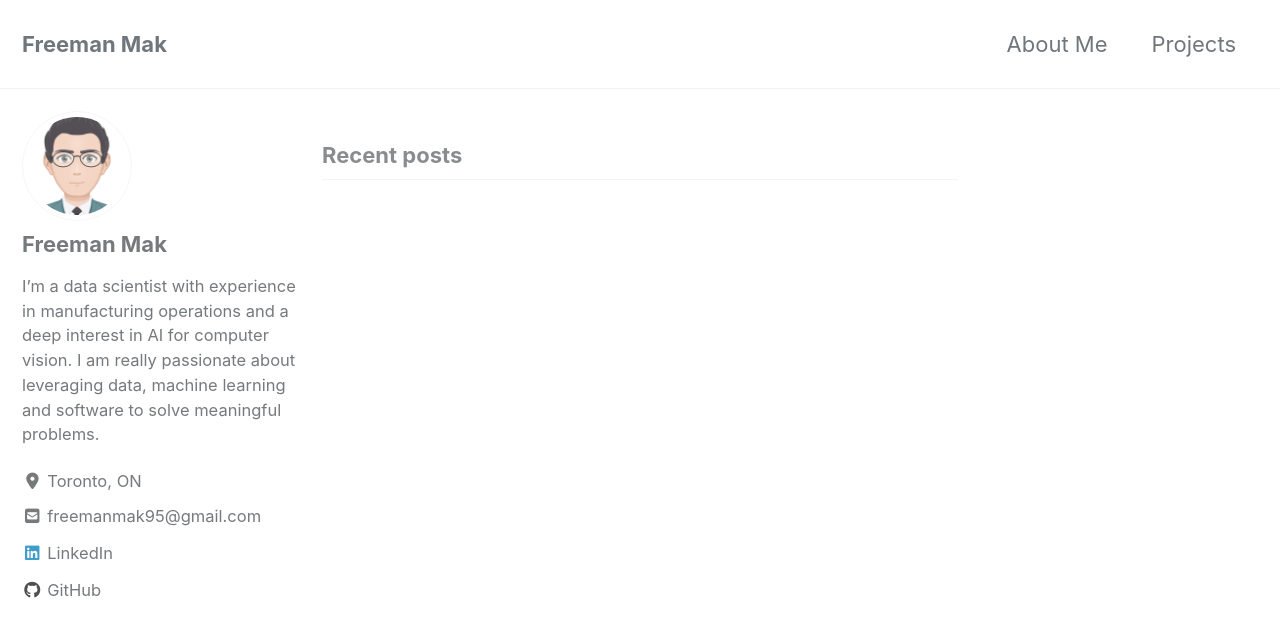
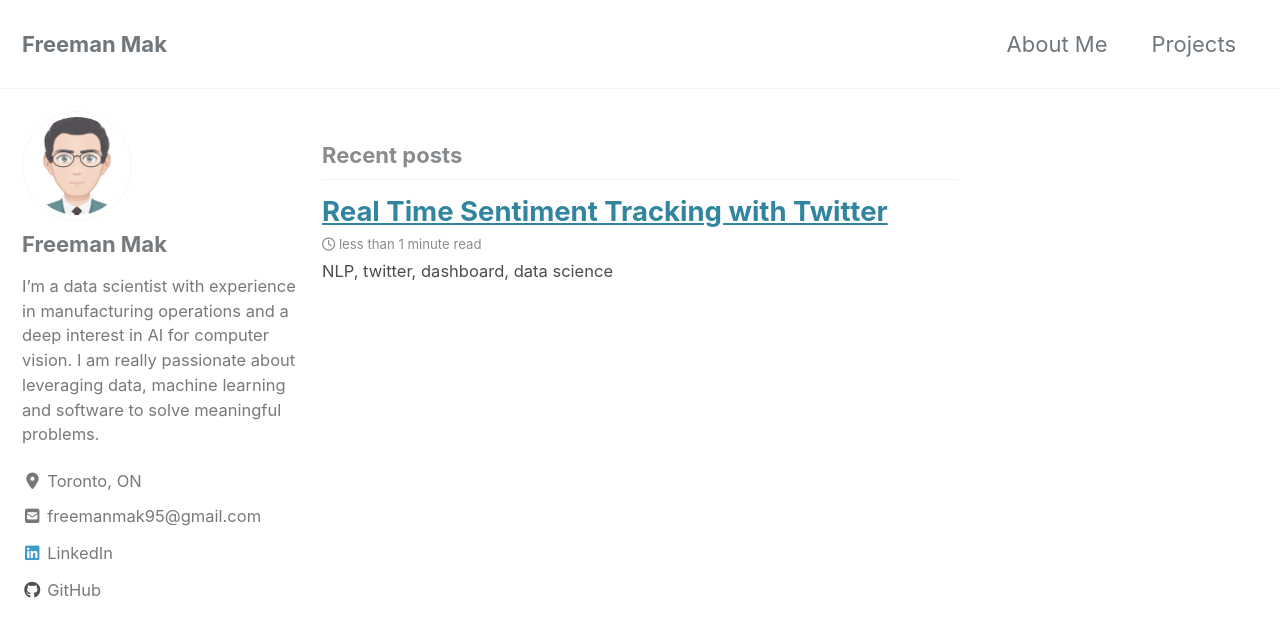
Before and after one commit to Fmak95/fmak95.github.io, a Jekyll site: the page built from index.html, in a window 1280 px wide and 900 px high. Shown: the top 637 px of the window. Built offline with Jekyll 4.4.1, drawn with Linux system fonts in a browser that asks for light colours; cached includes are drawn as plain includes; nearby versions of some CDN libraries; the list of posts is cut into pages by our own code.

Commit message:
Added Project: real-time-twitter

```diff
--- /dev/null
+++ b/_posts/2020-01-08-real-time-twitter-sentiment-analysis.md
@@ -0,0 +1,8 @@
+---
+title: "Real Time Sentiment Tracking with Twitter"
+date: 2020-01-08
+tags: [NLP, twitter, dashboard, data science]
+excerpt: "NLP, twitter, dashboard, data science"
+---
+
+# Hello World
```
Also changed, not shown: _pages/projects.md (+11 -0 lines).
